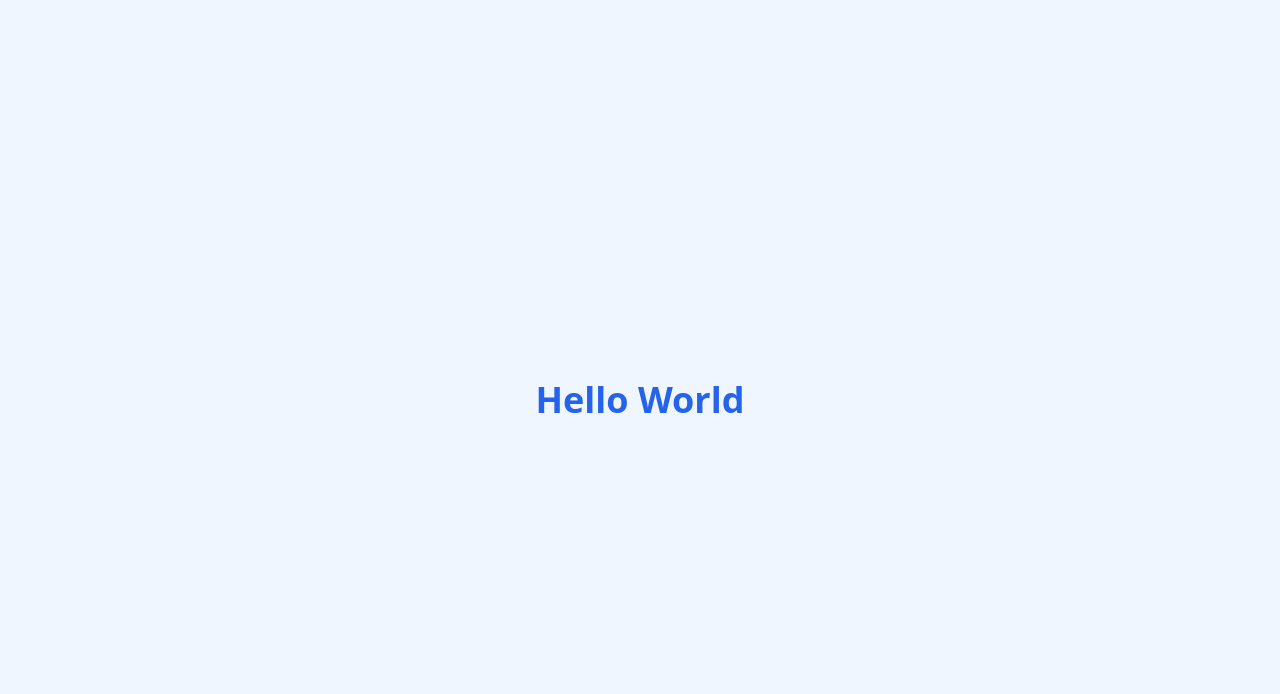
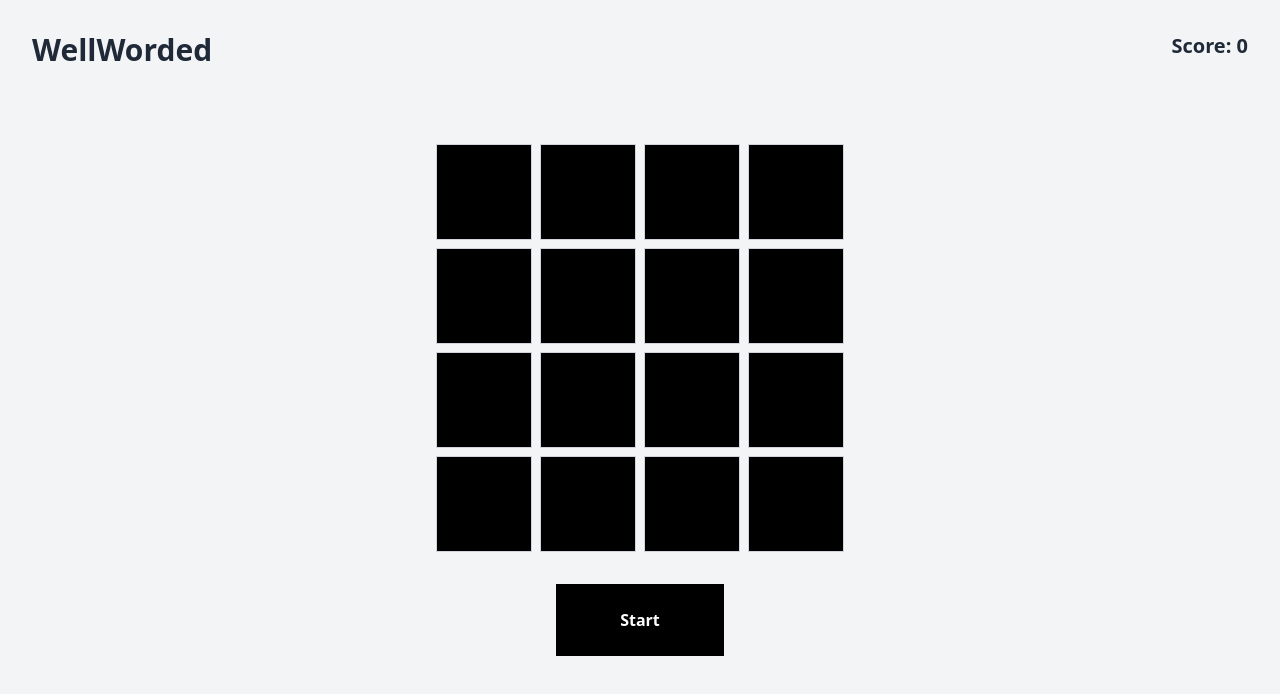
Before and after one commit to Stendahlan/javascript_word_game, a React (Vite) app: page / in a window 1280 px wide. Shown: the top 694 px of the page. Built offline with nearby package versions, Linux system fonts and the light colour scheme.

Commit message:
Add 4x4 grid, 'play' button, score, title

```diff
--- a/src/app.jsx
+++ b/src/app.jsx
@@ -1,11 +1,37 @@
-function App() {
-    return (
-      <div className="min-h-screen flex items-center justify-center bg-blue-50">
-        <h1 className="text-4xl font-bold text-blue-600">
-          Hello World
-        </h1>
-      </div>
+    function App() {return (
+        <div className="min-h-screen bg-gray-100 relative overflow-hidden">
+            {/* Game title in upper left */}
+            <h1 className="absolute top-8 left-8 text-3xl font-bold text-gray-800">
+                WellWorded
+            </h1>
+
+            {/* Score in upper right */}
+            <div className="absolute top-8 right-8 text-xl font-semibold text-gray-800">
+                Score: 0
+            </div>
+
+            {/* Centered container */}
+            <div className="min-h-screen flex flex-col items-center justify-center">
+                {/* 4x4 Grid */}
+                <div className="grid grid-cols-4 gap-2 mb-8">
+                    {/* Create 16 black squares */}
+                    {Array.from({ length: 16 }, (_, i) => (
+                        <div
+                            key={i}
+                            className="w-24 h-24 bg-black border border-gray-300"
+                        />
+                    ))}
+                </div>
+
+                {/* Start button */}
+                <div className="flex justify-center">
+                    <button className="px-16 py-6 bg-black text-white font-semibold hover:bg-blue-700 transition-colors">
+                        Start
+                    </button>
+                </div>
+            </div>
+        </div>
     )
-  }
+    }
 
-  export default App
+    export default App
```
